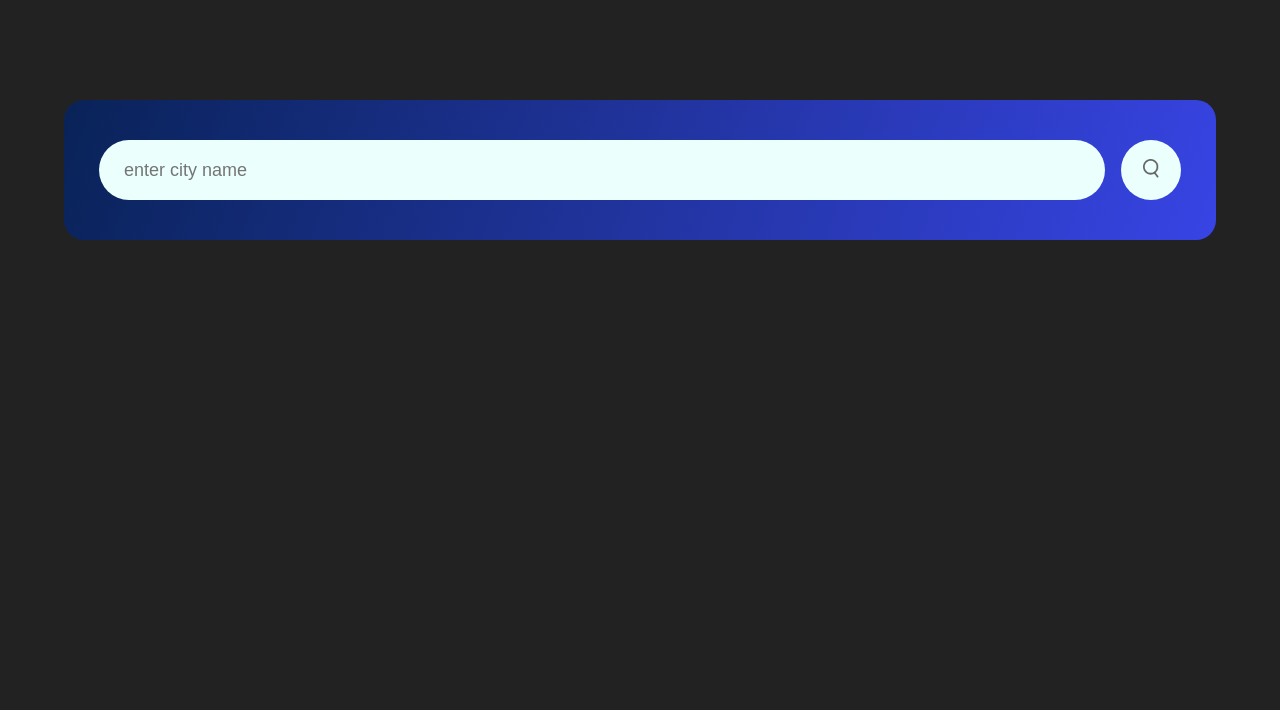
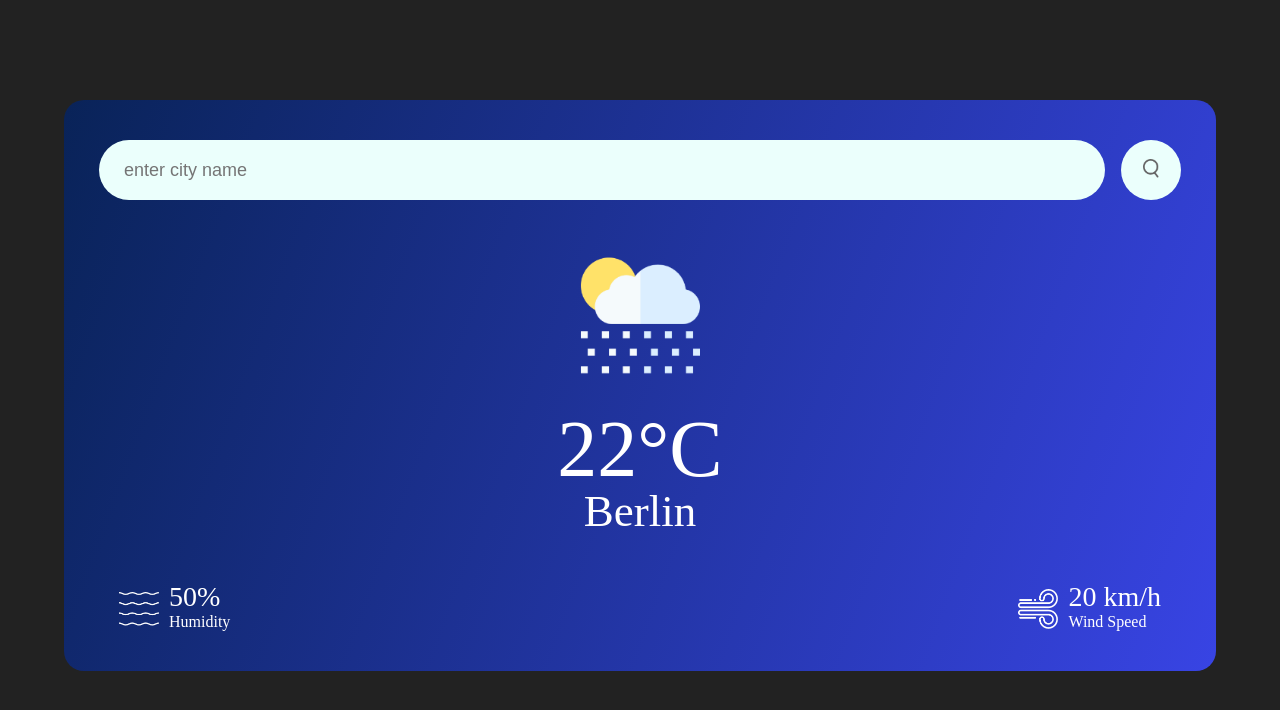
Before and after one commit to OmidProgramm/weatherApp-js, a plain HTML site: page index.html in a window 1280 px wide. Drawn offline with Linux system fonts and the light colour scheme.

Commit message:
add api weather and update datas

```diff
--- a/index.html
+++ b/index.html
@@ -12,6 +12,28 @@
             <input type="text" placeholder="enter city name" spellcheck="false">
             <button><img src="assets/images/search.png" alt="search-icon"></button>
         </div>
+        <div class="weather">
+            <img src="assets/images/rain.png" alt="weather-image" class="weather-icon">
+            <h1 class="temp">22°C</h1>
+            <h2 class="city">Berlin</h2>
+            <div class="details">
+                <div class="col">
+                    <img src="assets/images/humidity.png" alt="humidity">
+                    <div>
+                        <p class="humidity">50%</p>
+                        <p>Humidity</p>
+                    </div>
+                </div>
+                <div class="col">
+                    <img src="assets/images/wind.png" alt="humidity">
+                    <div>
+                        <p class="wind">20 km/h</p>
+                        <p>Wind Speed</p>
+                    </div>
+                </div>
+            </div>
+        </div>
     </div>
+    <script src="main.js"></script>
 </body>
 </html>
--- a/main.js
+++ b/main.js
@@ -0,0 +1,34 @@
+const apiKey = "794659226aa25f7b2453111615816076";
+const apiUrl = "https://api.openweathermap.org/data/2.5/weather?units=metric&q=";
+const searchBox = document.querySelector(".search input");
+const searchBtn = document.querySelector(".search button");
+const weatherIcon = document.querySelector('.weather-icon');
+async function checkWeather(city) {
+    const res = await fetch(apiUrl + city + `&appid=${apiKey}`)
+    var data = await res.json();
+    console.log(data);
+    document.querySelector('.city').innerHTML=data.name;
+    document.querySelector('.temp').innerHTML=Math.round(data.main.temp)+"°C";
+    document.querySelector('.humidity').innerHTML=data.main.humidity+"%";
+    document.querySelector('.wind').innerHTML=data.wind.speed+" km/h";
+
+    if(data.weather[0].main == "Clouds"){
+        weatherIcon.src="assets/images/clouds.png";
+    }
+    else if(data.weather[0].main == "Clear"){
+        weatherIcon.src="assets/images/clear.png";
+    }
+    else if(data.weather[0].main == "Rain"){
+        weatherIcon.src="assets/images/rain.png";
+    }
+    else if(data.weather[0].main == "Drizzle"){
+        weatherIcon.src="assets/images/drizzle.png";
+    }
+    else if(data.weather[0].main == "Mist"){
+        weatherIcon.src="assets/images/mist.png";
+    }
+}
+searchBtn.addEventListener('click',()=>{
+
+    checkWeather(searchBox.value);
+})
--- a/style.css
+++ b/style.css
@@ -45,3 +45,36 @@ body{
 .search button img{
     width: 16px;
 }
+.weather-icon{
+    width: 170px;
+    margin-top: 30px;
+}
+.weather h1{
+    font-size: 80px;
+    font-weight: 500;
+}
+.weather h2{
+    font-size: 45px;
+    font-weight: 400;
+    margin-top: -10px;
+}
+.details{
+    display: flex;
+    justify-content: space-between;
+    align-items: center;
+    padding: 0 20px;
+    margin-top: 50px;
+}
+.col{
+    display: flex;
+    align-items: center;
+    text-align: left;
+}
+.col img{
+    width: 40px;
+    margin-right: 10px;
+}
+.humidity, .wind{
+    font-size: 28px;
+    margin-top: -6px;
+}
```
